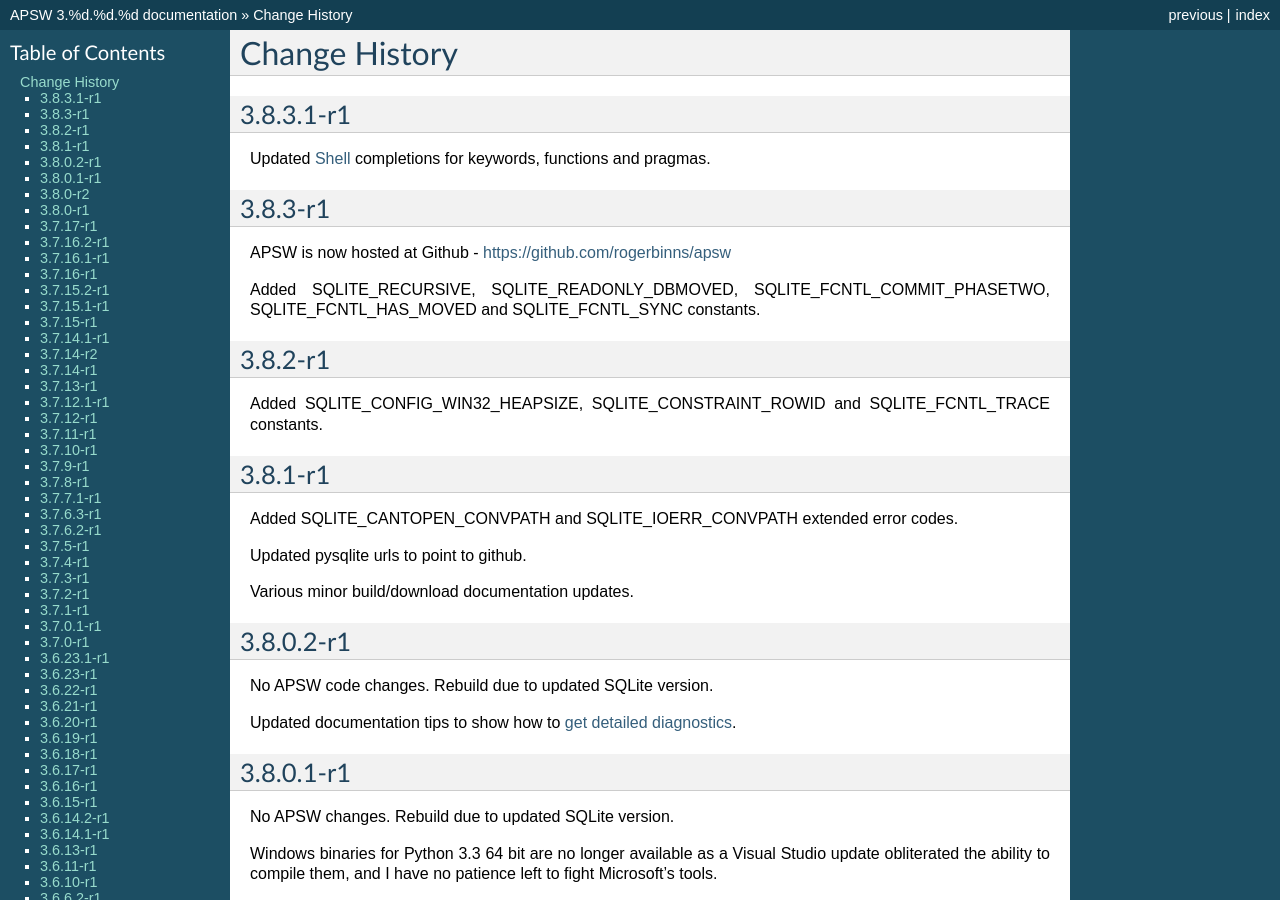
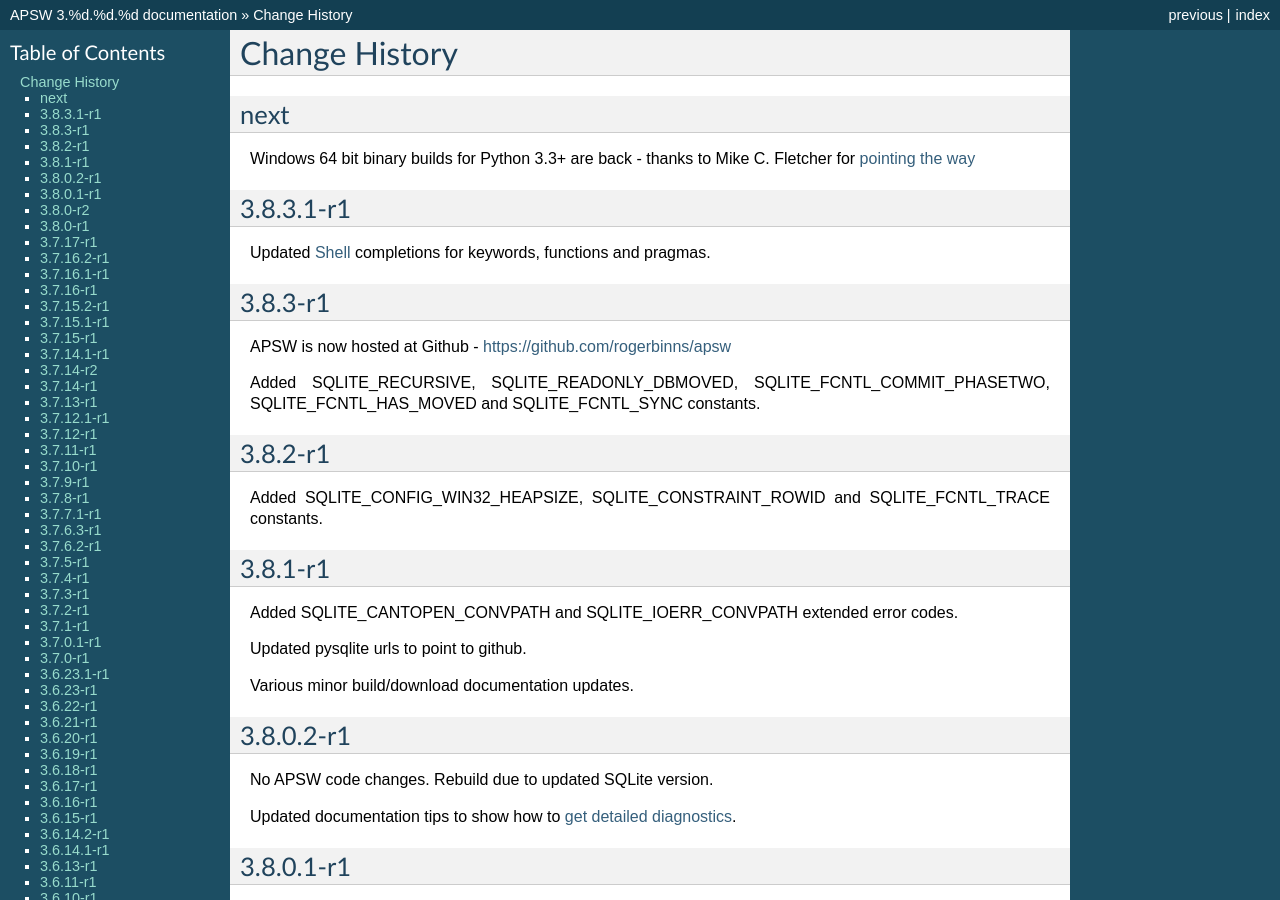
Before and after one commit to rogerbinns/apsw, a Sphinx documentation site: the page built from doc/changes.rst, in a window 1280 px wide and 900 px high. Built offline with Sphinx 7.4.7, drawn with Linux system fonts in a browser that asks for light colours; pages that are not in the unit, such as notebooks, are missing from menus; the version number is read from the project's files by our own code.

Commit message:
Python 3.3+ binary builds are back

```diff
--- a/doc/changes.rst
+++ b/doc/changes.rst
@@ -1,6 +1,15 @@
 Change History
 **************
 .. currentmodule:: apsw
+
+next
+====
+
+Windows 64 bit binary builds for Python 3.3+ are back - thanks to
+Mike C. Fletcher for `pointing the way
+<http://blog.vrplumber.com/b/2014/02/12/step-2-get-amd64-compatible-vs-2010/>`__
+
+
 
 3.8.3.1-r1
 ==========
```
Also changed, not shown: 2 other files.
